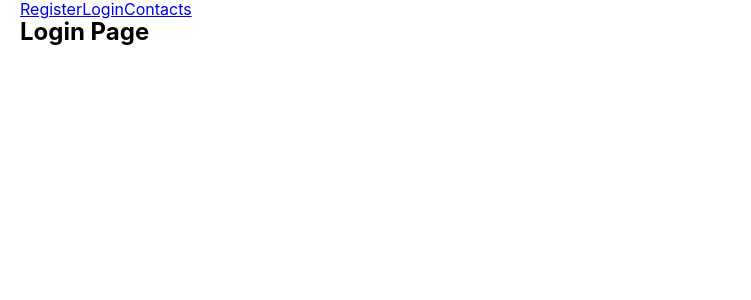
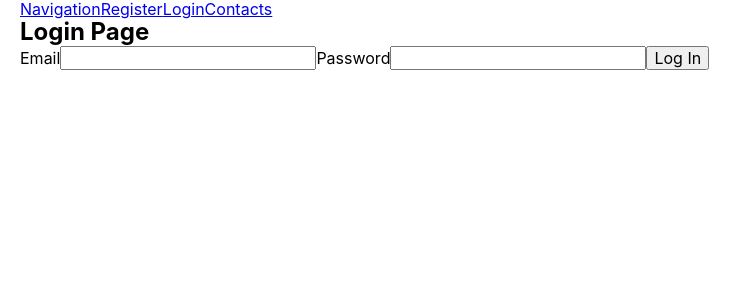
Before and after one commit to AnnaHort/goit-react-hw-08-phonebook, a React (Create React App) app: page /goit-react-hw-08-phonebook/login in a window 1280 px wide. Shown: the top 300 px of the page, without its empty margins (0-751 px from the left). Built offline with nearby package versions, Linux system fonts and the light colour scheme.

Commit message:
add login start form

```diff
--- a/src/components/App.jsx
+++ b/src/components/App.jsx
@@ -4,8 +4,8 @@ import { GlobalStyle, SectionContainer } from './GlobalStyle';
 
 import { Navigation } from './Navigation/Navigation';
 
-import { LoginPage } from './pages/LoginPage';
-import { ContactsPage } from './pages/ContactsPage';
+import { LoginPage } from './pages/LoginPage/LoginPage';
+import { ContactsPage } from './pages/ContactsPage/ContactsPage';
 import { RegisterPage } from './pages/RegisterPage/RegisterPage';
 
 export const App = () => {
--- /dev/null
+++ b/src/components/LoginForm/LoginForm.js
@@ -0,0 +1,15 @@
+export const LoginForm = () => {
+  return (
+    <form autoComplete="off">
+      <label>
+        Email
+        <input type="email" name="email" />
+      </label>
+      <label>
+        Password
+        <input type="password" name="password" />
+      </label>
+      <button type="submit">Log In</button>
+    </form>
+  );
+};
--- a/src/components/Navigation/Navigation.js
+++ b/src/components/Navigation/Navigation.js
@@ -4,6 +4,7 @@ export const Navigation = () => {
   return (
     <>
      <ul>
+      <Link to="/">Navigation</Link>
       <Link to="/register">Register</Link>
       <Link to="/login">Login</Link>
       <Link to="/contacts">Contacts</Link>
--- a/src/components/pages/LoginPage.js
+++ /dev/null
@@ -1,5 +0,0 @@
-export const LoginPage = () => {
-    return (
-        <h2>Login Page</h2>
-    )
-}
--- /dev/null
+++ b/src/components/pages/LoginPage/LoginPage.js
@@ -0,0 +1,10 @@
+import { LoginForm } from 'components/LoginForm/LoginForm';
+
+export const LoginPage = () => {
+  return (
+    <>
+      <h2>Login Page</h2>
+      <LoginForm />
+    </>
+  );
+};
```
Also changed, not shown: src/components/pages/ContactsPage/ContactsPage.js (renamed from src/components/pages/ContactsPage.js), src/components/pages/ContactsPage/ContactsPage.styled.js (added), src/components/pages/LoginPage/LoginPage.styled.js (added).
